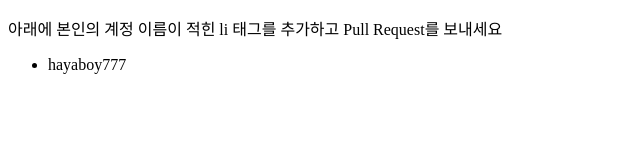
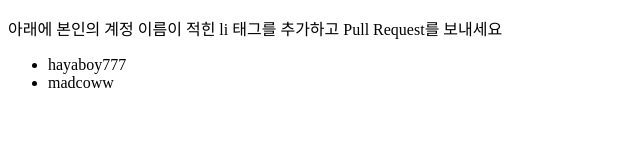
Before and after one commit to coffeeking98/jotgga, a plain HTML site: page index.html in a window 1280 px wide. Shown: the full height of the page, 0-640 px from the left. Drawn offline with Linux system fonts and the light colour scheme.

Commit message:
add my user name madcoww

```diff
--- a/index.html
+++ b/index.html
@@ -4,6 +4,7 @@
         <p>아래에 본인의 계정 이름이 적힌 li 태그를 추가하고 Pull Request를 보내세요</p>
         <ul>
             <li>hayaboy777</li>
-        </ul>
+            <li>madcoww</li>
+
     </body>
 </html>
```
